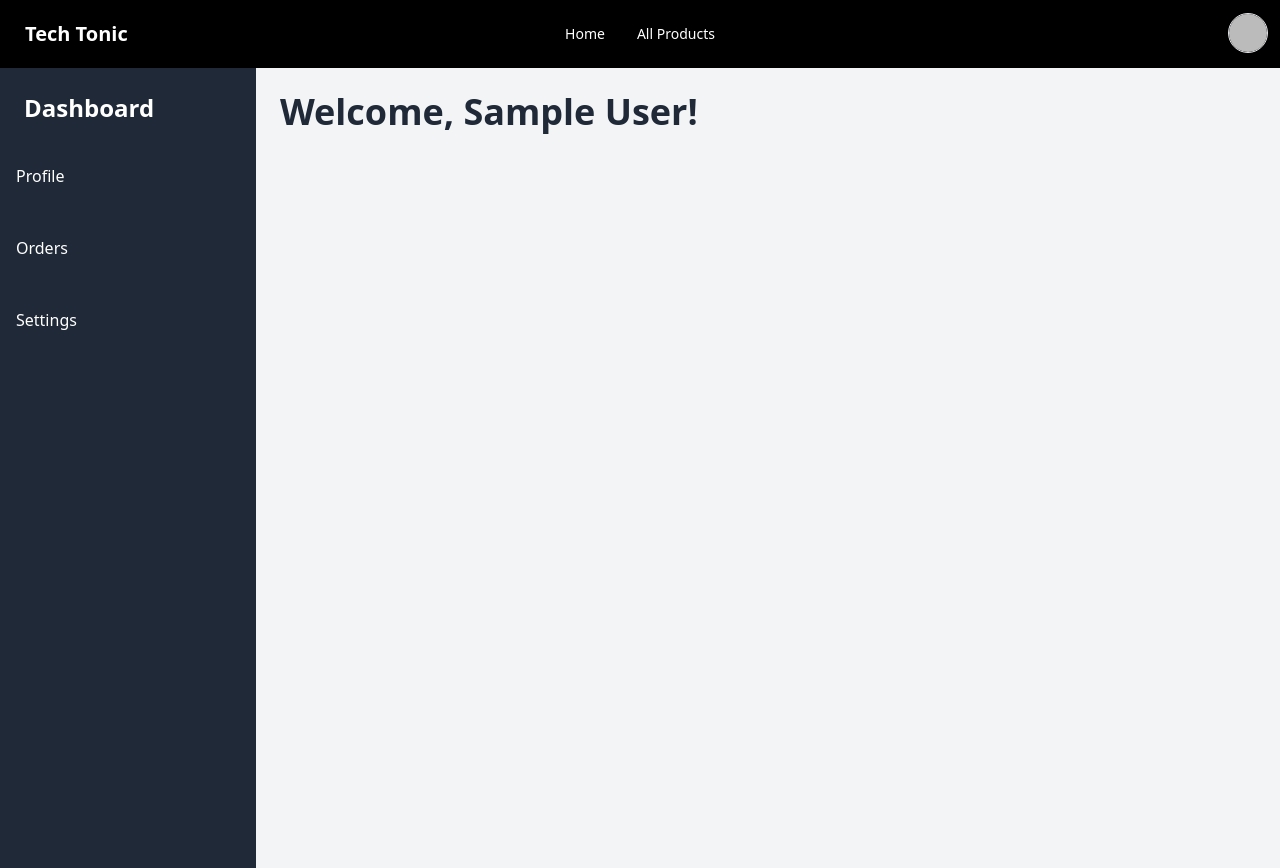
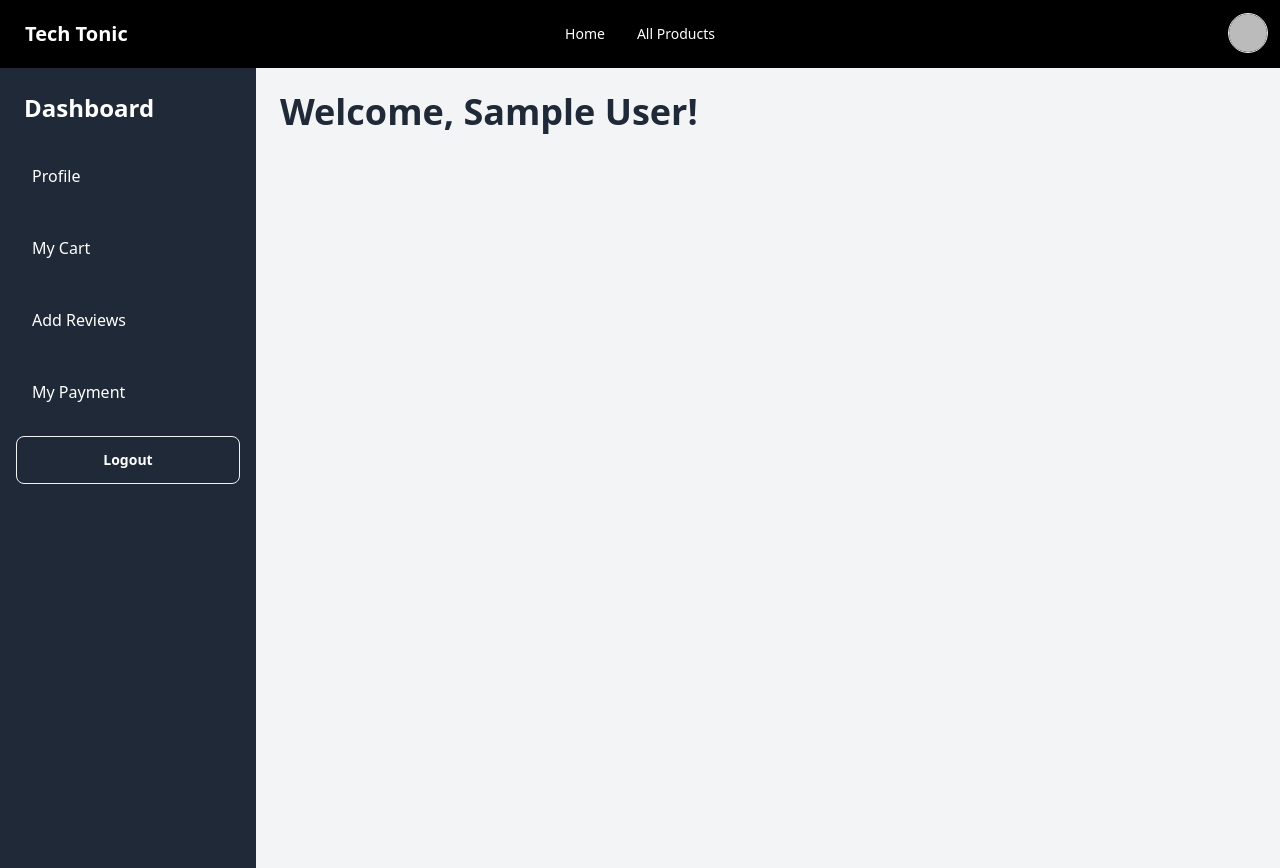
Before and after one commit to MahiuddinZilani/doict-A5-TechTonic-MERN-client, a React (Vite) app: page /dashboard in a window 1280 px wide. Built offline with nearby package versions, Linux system fonts and the light colour scheme; no server answers; sample sign-in values are in the browser's storage.

Commit message:
category section is added with full functionality

```diff
--- /dev/null
+++ b/src/components/Cart.jsx
@@ -0,0 +1,5 @@
+const Cart = () => {
+  return <div>My Cart</div>;
+};
+
+export default Cart;
--- /dev/null
+++ b/src/components/Categories.jsx
@@ -0,0 +1,38 @@
+import { useEffect, useState } from "react";
+import { Link } from "react-router-dom";
+
+const Categories = () => {
+  const [categories, setCategories] = useState([]);
+
+  useEffect(() => {
+    // Fetch categories from the backend
+    fetch("http://localhost:5100/categories")
+      .then((res) => res.json())
+      .then((data) => setCategories(data))
+      .catch((error) => console.error(error));
+  }, []);
+
+  return (
+    <div className="container mx-auto p-4">
+      <h1 className="text-3xl font-bold text-center mb-6">Categories</h1>
+      <div className="grid grid-cols-1 md:grid-cols-2 lg:grid-cols-3 gap-6">
+        {categories.map((category) => (
+          <div
+            key={category.id}
+            className="bg-white p-4 rounded-lg shadow-lg hover:shadow-xl transition-shadow duration-300"
+          >
+            <h2 className="text-xl font-semibold mb-2">{category.name}</h2>
+            <p className="text-gray-500 mb-4">{category.description}</p>
+            <Link to={`/productsCategory/${category.name}`}>
+              <button className="bg-blue-500 text-white px-4 py-2 rounded hover:bg-blue-600 transition-colors duration-200">
+                View Products
+              </button>
+            </Link>
+          </div>
+        ))}
+      </div>
+    </div>
+  );
+};
+
+export default Categories;
--- a/src/components/Sidebar.jsx
+++ b/src/components/Sidebar.jsx
@@ -1,36 +1,48 @@
+import { useContext } from "react";
 import { NavLink } from "react-router-dom";
+import { AuthContext } from "../providers/AuthProvider";
+
+const dashboardMenu = (
+  <>
+    <li>
+      <NavLink to="/dashboard/profile" className="block p-4 hover:bg-gray-700">
+        Profile
+      </NavLink>
+    </li>
+    <li>
+      <NavLink to="/dashboard/carts" className="block p-4 hover:bg-gray-700">
+        My Cart
+      </NavLink>
+    </li>
+    <li>
+      <NavLink to="/dashboard/reviews" className="block p-4 hover:bg-gray-700">
+        Add Reviews
+      </NavLink>
+    </li>
+    <li>
+      <NavLink to="/dashboard/payment" className="block p-4 hover:bg-gray-700">
+        My Payment
+      </NavLink>
+    </li>
+  </>
+);
 
 const Sidebar = () => {
+  const { logout } = useContext(AuthContext);
+
   return (
-    <div className="w-64 h-full bg-gray-800 text-white">
+    <div className="w-64 h-full bg-gray-800 text-white ">
       <div className="p-6">
         <h2 className="text-2xl font-bold">Dashboard</h2>
       </div>
-      <ul className="space-y-4">
-        <li>
-          <NavLink
-            to="/dashboard/profile"
-            className="block p-4 hover:bg-gray-700"
-          >
-            Profile
-          </NavLink>
-        </li>
-        <li>
-          <NavLink
-            to="/dashboard/orders"
-            className="block p-4 hover:bg-gray-700"
-          >
-            Orders
-          </NavLink>
-        </li>
-        <li>
-          <NavLink
-            to="/dashboard/settings"
-            className="block p-4 hover:bg-gray-700"
-          >
-            Settings
-          </NavLink>
-        </li>
+      <ul className="space-y-4 mx-4">
+        {dashboardMenu}
+        <button
+          onClick={logout}
+          className="btn w-full  my-16 bg-transparent text-white hover:text-black flex flex-col items-center"
+        >
+          Logout
+        </button>
       </ul>
     </div>
   );
--- a/src/layout/Dashboard.jsx
+++ b/src/layout/Dashboard.jsx
@@ -1,13 +1,16 @@
-import React, { useContext } from "react";
-import { Outlet } from "react-router-dom";
+import { useContext } from "react";
+import { Outlet, useNavigate } from "react-router-dom";
 import { AuthContext } from "../providers/AuthProvider";
 import Sidebar from "../components/Sidebar";
 import Navbar from "../components/shared/Navbar";
 
 const Dashboard = () => {
   const { user } = useContext(AuthContext);
+  const navigate = useNavigate();
 
   return (
+    <>
+      {user ? (
         <>
           <Navbar />
           <div className="flex h-screen">
@@ -21,6 +24,10 @@ const Dashboard = () => {
             </div>
           </div>
         </>
+      ) : (
+        navigate("/")
+      )}
+    </>
   );
 };
 
--- /dev/null
+++ b/src/pages/CategoryProducts.jsx
@@ -0,0 +1,19 @@
+import { useLoaderData } from "react-router-dom";
+import ProductCard from "../components/ProductCard";
+
+const CategoryProducts = () => {
+  const loadedData = useLoaderData();
+  //    const loadedCategoryProduct = useLoaderData();
+
+  console.log(loadedData);
+
+  return (
+    <div className="grid md:grid-cols-2 lg:grid-cols-3 gap-4">
+      {loadedData.map((product) => (
+        <ProductCard key={product?._id} product={product}></ProductCard>
+      ))}
+    </div>
+  );
+};
+
+export default CategoryProducts;
--- a/src/pages/Home.jsx
+++ b/src/pages/Home.jsx
@@ -1,4 +1,5 @@
 import Banner from "../components/Banner";
+import Categories from "../components/Categories";
 import Footer from "../components/shared/Footer";
 import { Helmet } from "react-helmet-async";
 
@@ -9,6 +10,7 @@ const Home = () => {
         <title>TechTonic | Home</title>
       </Helmet>
       <Banner />
+      <Categories />
       <Footer />
     </div>
   );
--- a/src/router/Router.jsx
+++ b/src/router/Router.jsx
@@ -9,6 +9,8 @@ import Registration from "../pages/Registration";
 import PrivateRoutes from "./PrivateRoutes";
 import Dashboard from "../layout/Dashboard";
 import Profile from "../components/Profile";
+import Cart from "../components/Cart";
+import CategoryProducts from "../pages/CategoryProducts";
 
 const router = createBrowserRouter([
   {
@@ -24,6 +26,12 @@ const router = createBrowserRouter([
         path: "/products",
         element: <Products />,
         loader: () => fetch("http://localhost:5100/products"),
+      },
+      {
+        path: "/productsCategory/:categoryName",
+        element: <CategoryProducts />,
+        loader: ({ params }) =>
+          fetch(`http://localhost:5100/categories/${params.categoryName}`),
       },
       {
         path: "/products/:id",
@@ -55,12 +63,16 @@ const router = createBrowserRouter([
     ],
   },
   {
-    path: "/dashboard",
+    path: "dashboard",
     element: <Dashboard />,
     children: [
       {
-        path: "/dashboard/profile",
+        path: "profile",
         element: <Profile />,
+      },
+      {
+        path: "carts",
+        element: <Cart />,
       },
       // { path: "/orders", element: <Orders /> },
       // { path: "/settings", element: <Settings /> },
```
Lines whose indentation alone changed are shown as unchanged.
